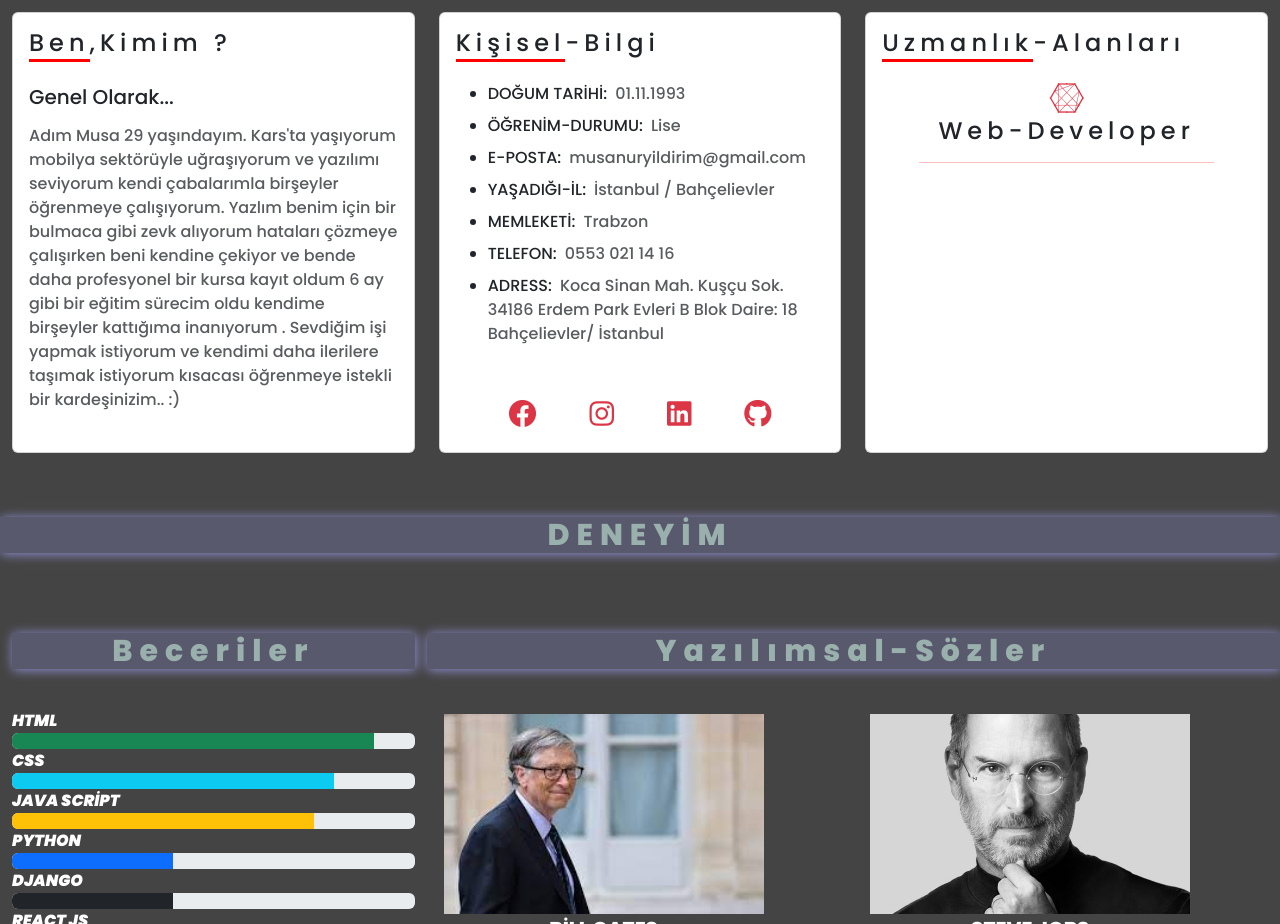
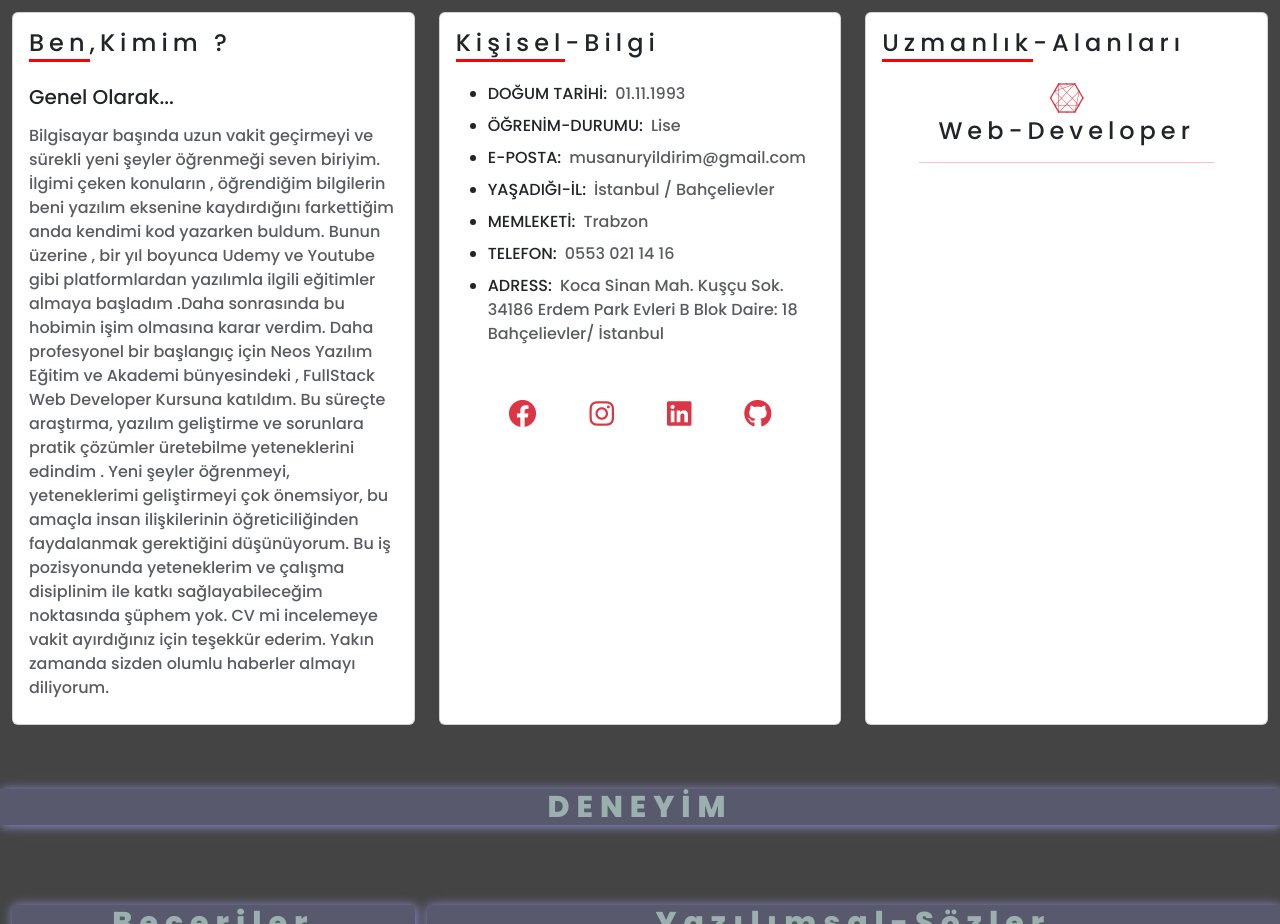
Before and after one commit to MUSA3661/React-Portfolyo, a React (Create React App) app: page / in a window 1280 px wide. Shown: the part 1100-2024 px from the top of the page. Built offline with nearby package versions, Linux system fonts and the light colour scheme.

Commit message:
Update Section1.js

```diff
--- a/src/components/Section1.js
+++ b/src/components/Section1.js
@@ -15,7 +15,9 @@ export default function Section1() {
                 Genel Olarak...
               </p>
               <p class="card-subtitle mb-2 text-muted ">
-               Adım Musa 29 yaşındayım. Kars'ta yaşıyorum mobilya sektörüyle uğraşıyorum ve yazılımı seviyorum kendi çabalarımla birşeyler öğrenmeye çalışıyorum. Yazlım benim için bir bulmaca gibi zevk alıyorum hataları çözmeye çalışırken beni kendine çekiyor ve bende daha profesyonel bir kursa kayıt oldum 6 ay gibi bir eğitim sürecim oldu kendime birşeyler kattığıma inanıyorum . Sevdiğim işi yapmak istiyorum ve kendimi daha ilerilere taşımak istiyorum kısacası öğrenmeye istekli bir kardeşinizim.. :)
+              Bilgisayar başında uzun vakit geçirmeyi ve sürekli yeni şeyler öğrenmeği seven biriyim. İlgimi çeken konuların , öğrendiğim bilgilerin beni yazılım eksenine kaydırdığını farkettiğim anda kendimi  kod yazarken buldum. Bunun üzerine , bir yıl boyunca Udemy ve Youtube gibi platformlardan yazılımla ilgili eğitimler almaya başladım .Daha sonrasında bu hobimin işim olmasına karar verdim.  Daha profesyonel bir başlangıç için Neos Yazılım Eğitim ve Akademi bünyesindeki , FullStack Web Developer Kursuna katıldım. Bu süreçte araştırma, yazılım geliştirme ve sorunlara pratik çözümler üretebilme yeteneklerini edindim .  Yeni şeyler öğrenmeyi, yeteneklerimi geliştirmeyi çok önemsiyor, bu amaçla insan ilişkilerinin öğreticiliğinden faydalanmak gerektiğini düşünüyorum. Bu iş pozisyonunda yeteneklerim ve çalışma disiplinim ile katkı sağlayabileceğim noktasında şüphem yok.
+   CV mi incelemeye vakit ayırdığınız için teşekkür ederim.
+Yakın zamanda sizden olumlu haberler almayı diliyorum.
               </p>
 
             </div>
```
